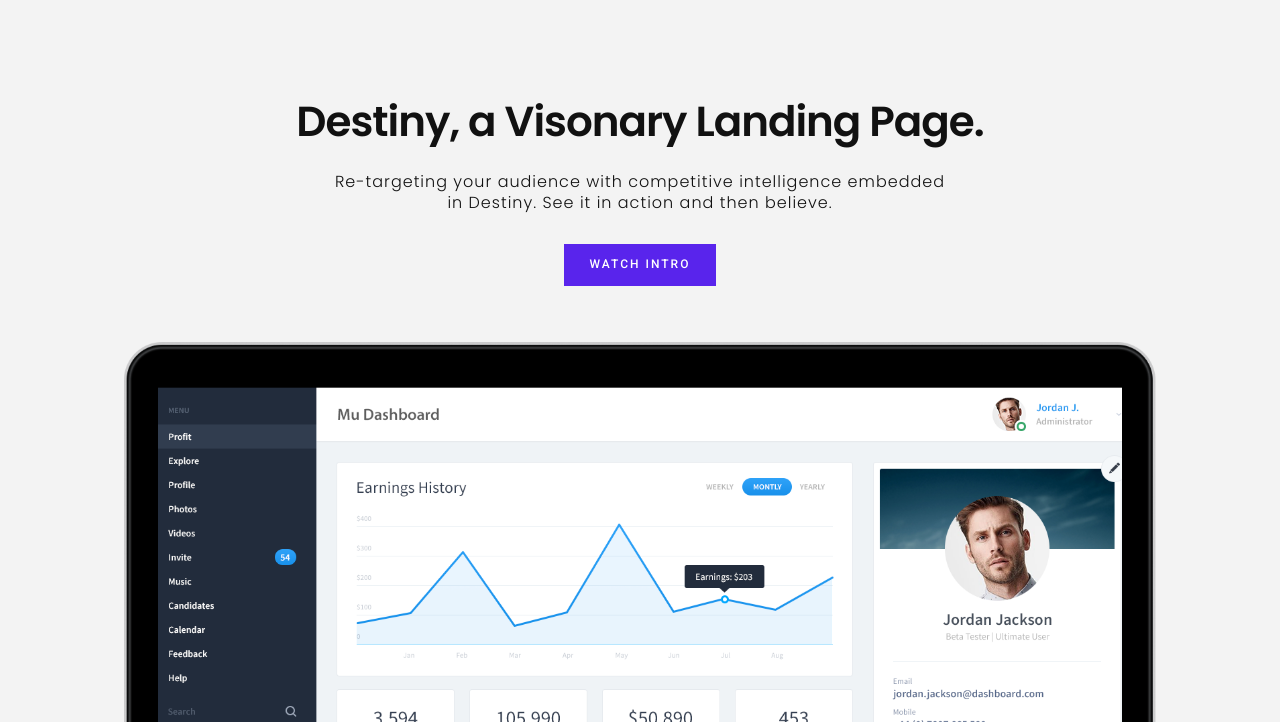
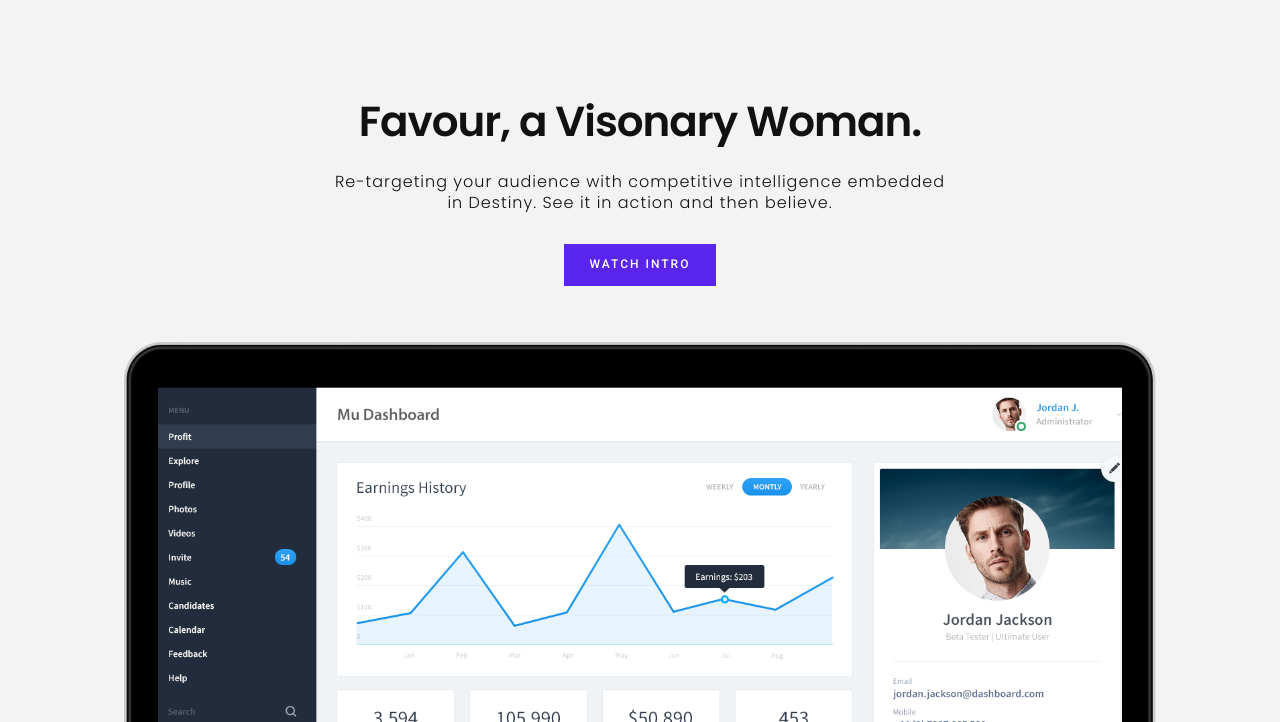
Before and after one commit to Favour-565/Museum_Of_Candy, a plain HTML site: page index.html in a window 1280 px wide. Shown: the part 78-800 px from the top of the page. Drawn offline with Linux system fonts and the light colour scheme; a script that the page names is missing; files whose address does not match are found by name.

Commit message:
modified index page

```diff
--- a/index.html
+++ b/index.html
@@ -1,3 +1,4 @@
+
 <!DOCTYPE html>
 <html lang="en">
 
@@ -58,7 +59,7 @@
         <div class="container">
           <div class="hero-content app-hero-content text-center">
             <div class="col-md-10 col-md-offset-1 nopadding">
-                <h1 class="wow fadeInUp" data-wow-delay="0s">Destiny, a Visonary Landing Page.</h1>
+                <h1 class="wow fadeInUp" data-wow-delay="0s">Favour, a Visonary Woman.</h1>
                 <p class="wow fadeInUp" data-wow-delay="0.2s">
                   Re-targeting your audience with competitive intelligence embedded <br class="hidden-xs"> in Destiny. See it in action and then believe.
                 </p>
```
